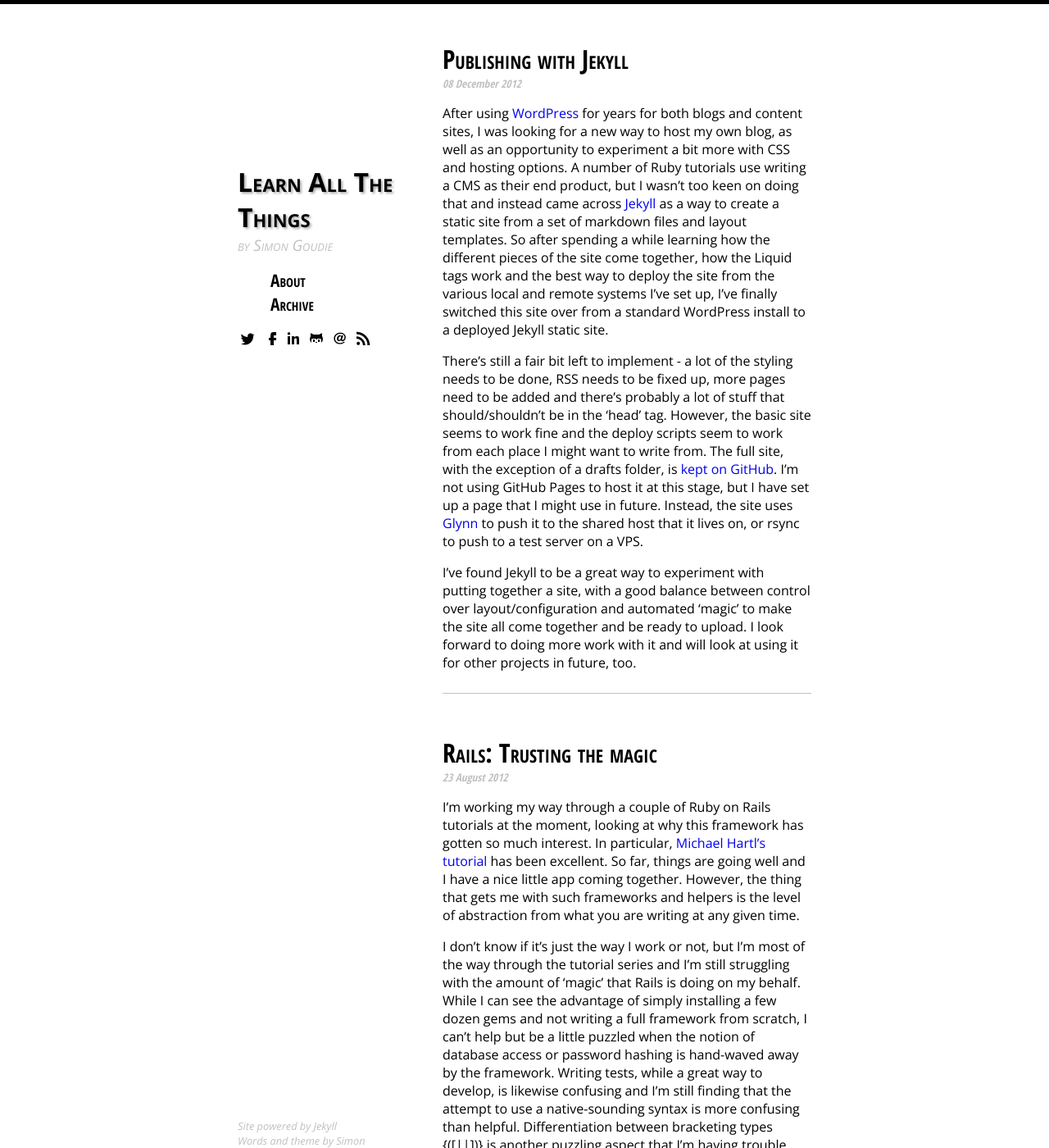
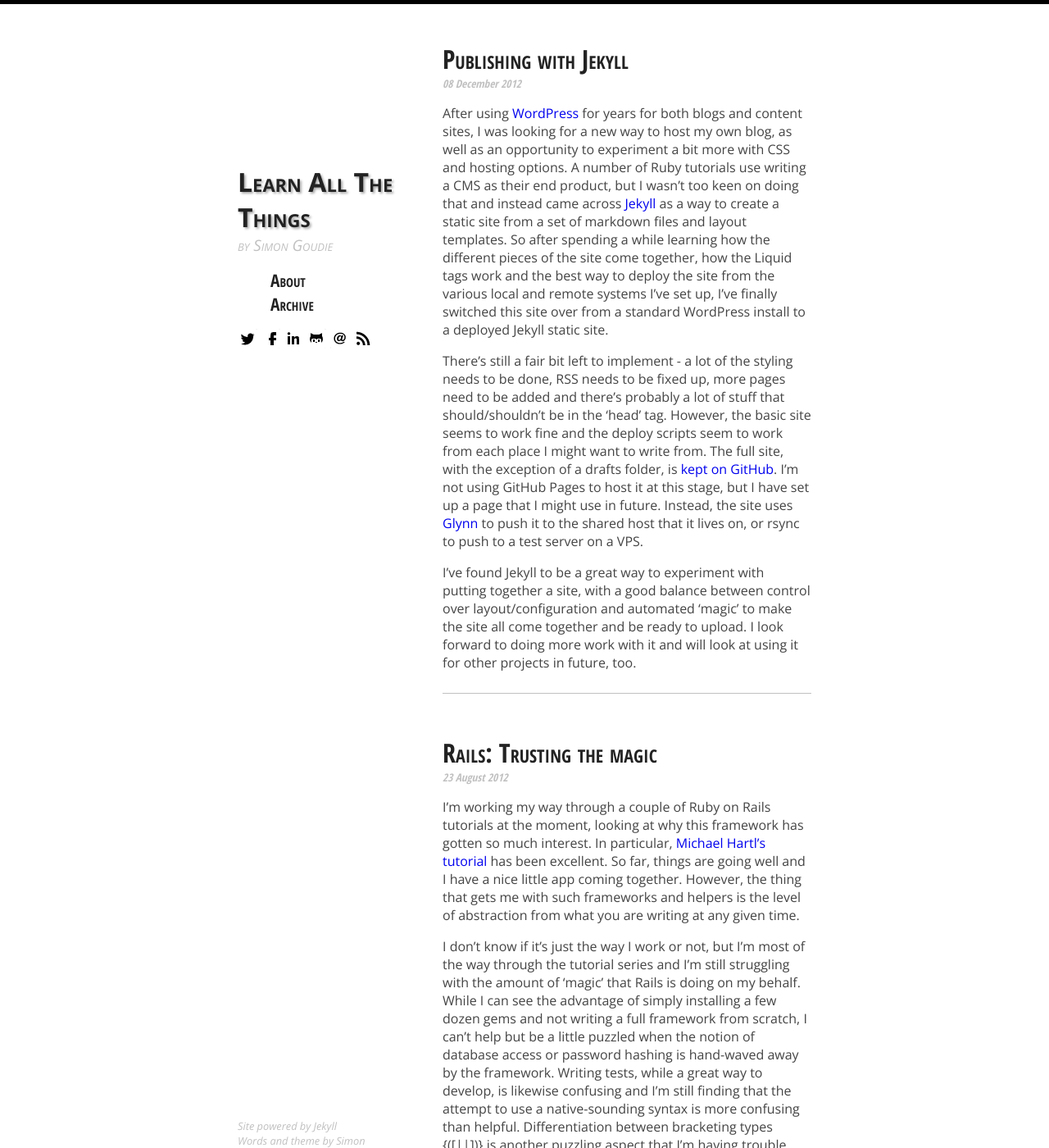
Before and after one commit to simongoudie/blog, a Jekyll site: the page built from index.html, in a window 1280 px wide and 1400 px high. Shown: the whole window at 82% size. Built offline with Jekyll 4.4.1, drawn with Linux system fonts in a browser that asks for light colours; the list of posts is cut into pages by our own code.

Commit message:
Non-black text

```diff
--- a/css/style.css
+++ b/css/style.css
@@ -9,6 +9,7 @@
 	padding: 0; }
 
 h1 {
+    color: #222;
     margin-bottom: 0px;
     margin-top: 0px; }
 
@@ -16,7 +17,7 @@
     font-family: 'Open Sans', Palatino, Georgia, serif;
     font-variant: small-caps;
     text-decoration: none;
-    color: black;
+    color: #222;
     text-shadow: #aaa 2px 2px 3px;
     margin-bottom: 0px;
     margin-top: 0px; }
@@ -26,7 +27,7 @@
     font-variant: small-caps;
     font-size: 24pt;
     text-decoration: none;
-    color: black;
+    color: #222;
     margin: 0;
     padding: 0; }
 
@@ -35,7 +36,7 @@
     font-variant: small-caps;
     font-size: 24pt;
     text-decoration: none;
-    color: black;
+    color: #222;
     margin: 0;
     padding: 0; }
 
@@ -47,12 +48,12 @@
     font-variant: small-caps;
     font-size: 16pt;
     text-decoration: none;
-    color: black;
+    color: #222;
     margin: 0;
     padding: 0; }
 
 h4 a {
-    color: black; }
+    color: #222; }
 
 h5 {
     font-family: 'Open Sans Condensed', sans-serif;
@@ -61,6 +62,9 @@
     margin: 0;
     padding: 0;
     font-style: italic; }
+
+p {
+    color: #444; }
 
 ul {
     font-family: 'Open Sans', sans-serif; }
```
